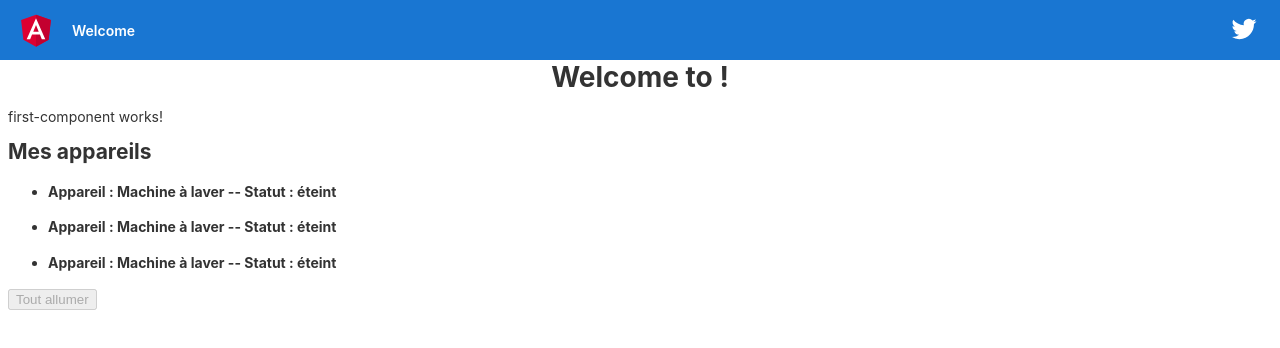
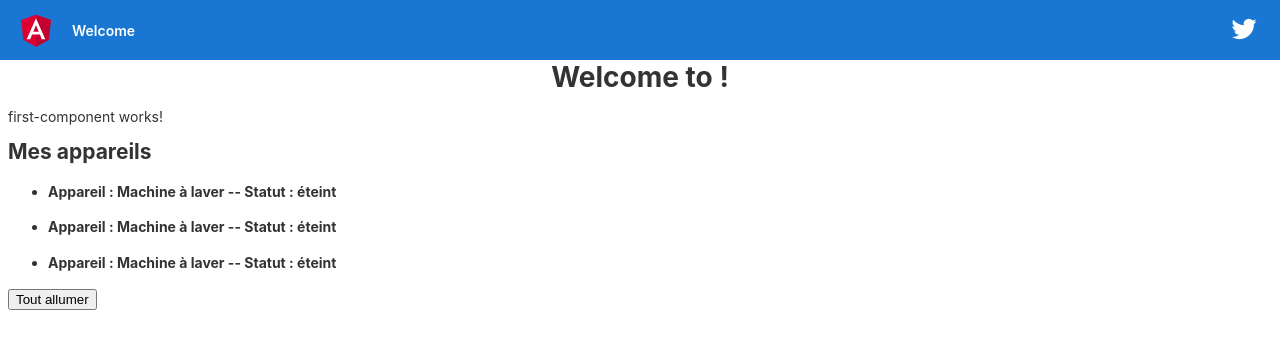
Before and after one commit to Antoine-Goncalves/FirstProjectAngular, an Angular app: page / in a window 1280 px wide. Shown: the top 348 px of the page. Built offline with nearby package versions, Linux system fonts and the light colour scheme.

Commit message:
:pencil: add method click in button

```diff
--- a/src/app/app.component.html
+++ b/src/app/app.component.html
@@ -353,7 +353,13 @@
         <app-appareil></app-appareil>
         <app-appareil></app-appareil>
       </ul>
-      <button class="btn btn-success" [disabled]="isAuth">Tout allumer</button>
+      <button
+        class="btn btn-success"
+        [disabled]="!isAuth"
+        (click)="onAllumer()"
+      >
+        Tout allumer
+      </button>
     </div>
   </div>
 </div>
```
